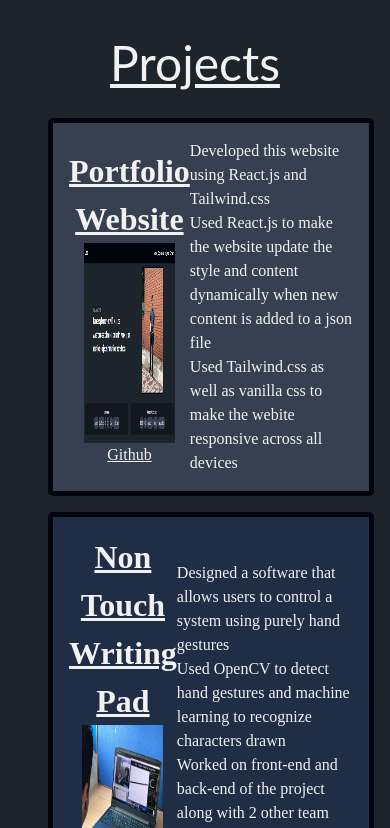
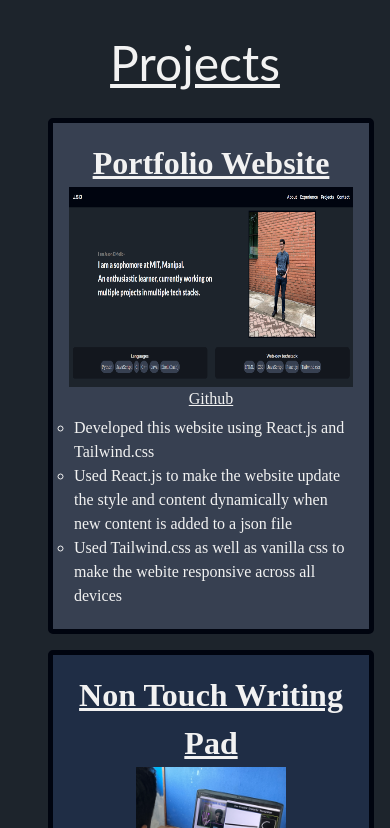
Before and after one commit to Jansxn/portfolio, a React (Create React App) app: page / in a window 390 px wide. Shown: the part 1376-2204 px from the top of the page. Built offline with nearby package versions, Linux system fonts and the light colour scheme.

Commit message:
V1.0 Made projects component responsive to display + Bug fixing

```diff
--- a/src/components/Contact.js
+++ b/src/components/Contact.js
@@ -42,7 +42,7 @@ export function Contact() {
 
             <div className = "copy">
             This website was made using React.js and Tailwind.css by Jason Shaun D'Mello. The code is avaliable on github.<br />
-            Image Icons were aquired from icons8.com
+            Image Icons were acquired from icons8.com
             </div>
         </div>
     )
--- a/src/index.css
+++ b/src/index.css
@@ -219,6 +219,11 @@
     text-decoration: underline;
 }
 
+
+.j .card .job .link:hover{
+    color:#f2ff02;
+}
+
 .link:hover{
     color:#f2ff02;
 }
@@ -286,6 +291,28 @@
 
 .projects .link{
     text-decoration: underline;
+}
+
+.projects .p-desc{
+    flex-basis: 65%;
+}
+
+@media (max-width : 825px){
+    .projects .project-list .project-item{
+        display:block;
+    }
+
+    .projects .p-img-holder{
+        width: auto;
+    }
+
+    .projects .p-desc{
+        padding: 5px;;
+    }
+
+    .projects .p-desc ul{
+        list-style-type: circle;
+    }
 }
 
 
```
